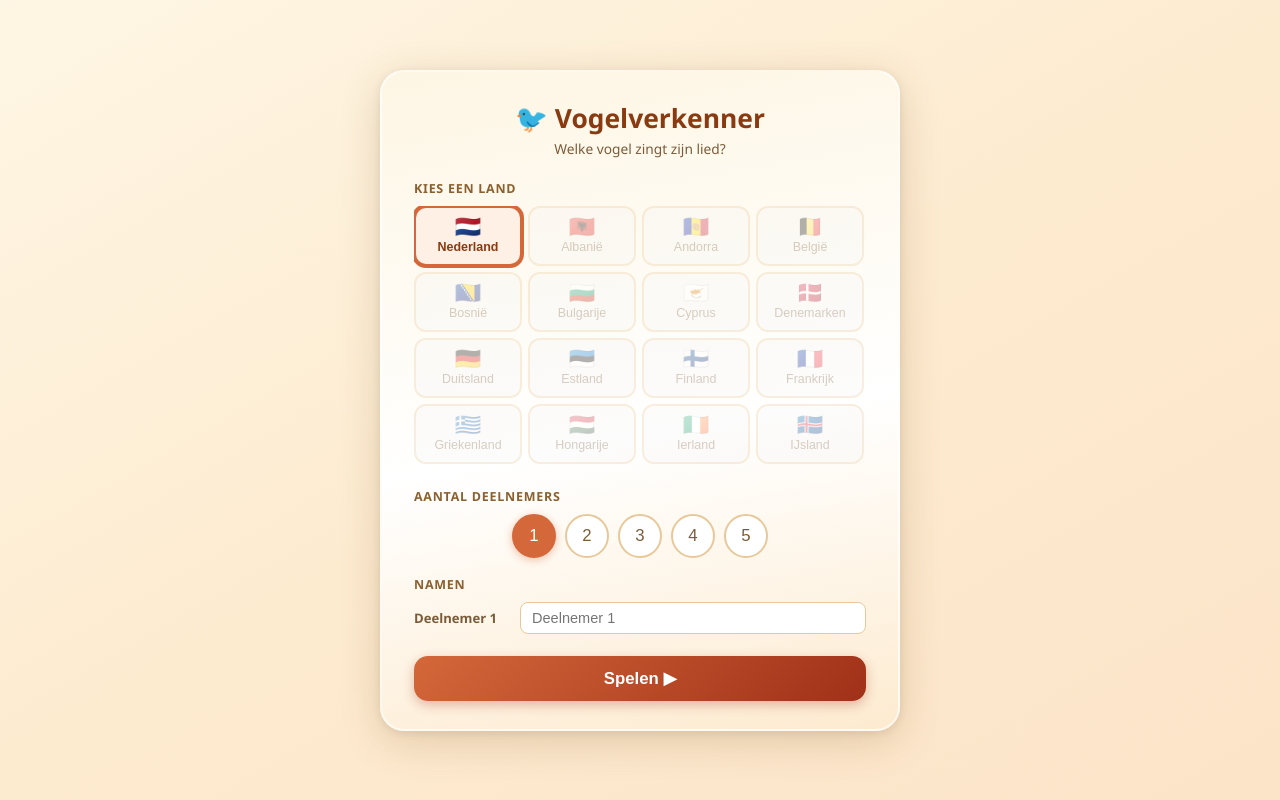
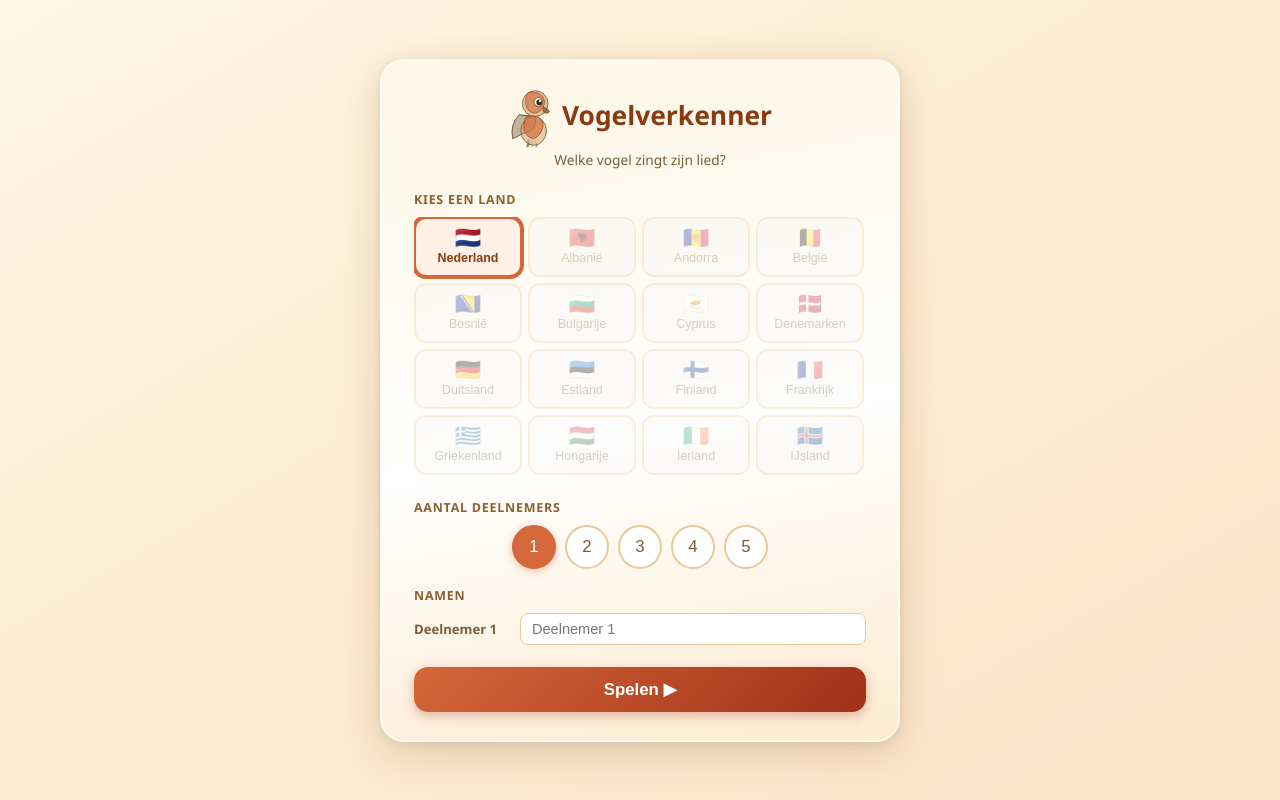
Before and after one commit to dirkgerritsen1/bird-burst, a plain HTML site: page vogel-memory.html in a window 1280 px wide. Drawn offline with Linux system fonts and the light colour scheme.

Commit message:
Add robin logo to title screen

```diff
--- a/vogel-memory.html
+++ b/vogel-memory.html
@@ -403,7 +403,45 @@
 <!-- ══ SETUP SCREEN ══════════════════════════════════════════ -->
 <div id="setup-screen" class="screen">
   <div class="setup-box">
-    <h1 class="setup-title">🐦 Vogelverkenner</h1>
+    <h1 class="setup-title">
+      <svg viewBox="0 0 60 72" width="48" height="58" xmlns="http://www.w3.org/2000/svg" style="vertical-align:middle;margin-right:6px">
+        <defs>
+          <filter id="logo-enc" x="-5%" y="-5%" width="110%" height="110%">
+            <feTurbulence type="fractalNoise" baseFrequency="0.55" numOctaves="3" seed="5" result="n"/>
+            <feDisplacementMap in="SourceGraphic" in2="n" scale="1.2" xChannelSelector="R" yChannelSelector="G"/>
+          </filter>
+        </defs>
+        <g filter="url(#logo-enc)" transform="translate(30,36)">
+          <!-- staart -->
+          <path d="M-4,28 Q-8,44 -6,54" stroke="#7a6040" stroke-width="2.5" fill="none" stroke-linecap="round" opacity=".7"/>
+          <path d="M0,28 Q0,44 2,54" stroke="#8a7050" stroke-width="1.5" fill="none" stroke-linecap="round" opacity=".5"/>
+          <path d="M4,28 Q8,42 8,52" stroke="#9a8060" stroke-width="1.2" fill="none" stroke-linecap="round" opacity=".4"/>
+          <!-- vleugel -->
+          <path d="M-16,-4 Q-28,8 -24,26 Q-14,20 -2,16 Q6,12 4,-2 Z" fill="#8a7050" fill-opacity=".5" stroke="#6a5030" stroke-width="1.2"/>
+          <line x1="-24" y1="22" x2="-10" y2="8" stroke="#9a8060" stroke-width="1" opacity=".45"/>
+          <line x1="-18" y1="24" x2="-4" y2="10" stroke="#9a8060" stroke-width=".9" opacity=".4"/>
+          <!-- lichaam -->
+          <ellipse cx="2" cy="16" rx="16" ry="18" fill="#c8a878" fill-opacity=".55" stroke="#8a6840" stroke-width="1.2"/>
+          <!-- borst oranje-rood -->
+          <path d="M-6,-2 Q10,-6 14,8 Q12,22 2,26 Q-8,24 -10,14 Q-10,-2 -6,-2 Z" fill="#d4683a" fill-opacity=".65" stroke="#b04820" stroke-width="1"/>
+          <!-- kop -->
+          <circle cx="4" cy="-18" r="16" fill="#c8a878" fill-opacity=".6" stroke="#8a6840" stroke-width="1.2"/>
+          <!-- oranje masker -->
+          <path d="M-4,-32 Q14,-34 16,-20 Q14,-8 4,-6 Q-6,-6 -8,-18 Q-8,-30 -4,-32 Z" fill="#d4683a" fill-opacity=".6" stroke="#b04820" stroke-width=".9"/>
+          <!-- oog -->
+          <circle cx="8" cy="-20" r="5.5" fill="white" fill-opacity=".88" stroke="#6a4820" stroke-width="1"/>
+          <circle cx="9" cy="-19.5" r="3.5" fill="#2a1a08" fill-opacity=".92"/>
+          <circle cx="10" cy="-21" r="1.4" fill="white" fill-opacity=".95"/>
+          <!-- snavel -->
+          <path d="M14,-14 Q22,-10 22,-8 Q18,-4 14,-8 Z" fill="#8a6030" fill-opacity=".82" stroke="#6a4018" stroke-width=".9"/>
+          <!-- pootjes -->
+          <line x1="-4" y1="32" x2="-8" y2="42" stroke="#8a6840" stroke-width="2" stroke-linecap="round" opacity=".7"/>
+          <line x1="6" y1="33" x2="4" y2="42" stroke="#8a6840" stroke-width="2" stroke-linecap="round" opacity=".7"/>
+          <line x1="-8" y1="42" x2="-14" y2="48" stroke="#8a6840" stroke-width="1.5" stroke-linecap="round" opacity=".6"/>
+          <line x1="-8" y1="42" x2="-2" y2="48" stroke="#8a6840" stroke-width="1.5" stroke-linecap="round" opacity=".6"/>
+          <line x1="4" y1="42" x2="-2" y2="48" stroke="#8a6840" stroke-width="1.5" stroke-linecap="round" opacity=".6"/>
+        </g>
+      </svg>Vogelverkenner</h1>
     <p class="setup-subtitle">Welke vogel zingt zijn lied?</p>
 
     <p class="section-label">Kies een land</p>
```
